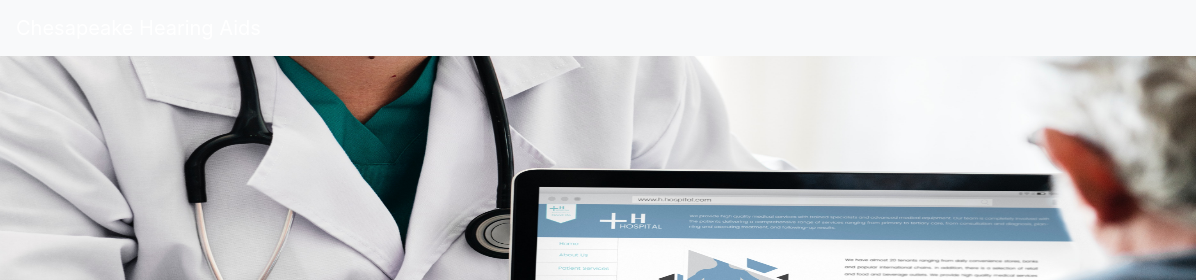
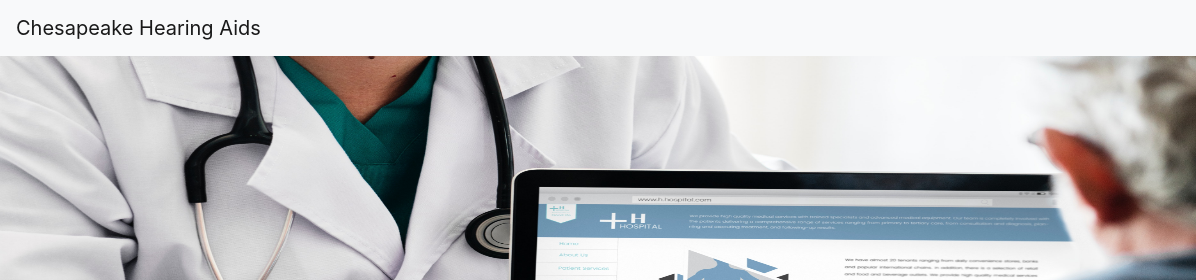
Before and after one commit to CooperHiggins/chesapeakehearingaids, a plain HTML site: page index.html in a window 1280 px wide. Shown: the top 280 px of the page, 0-1196 px from the left. Drawn offline with nearby package versions, Linux system fonts and the light colour scheme.

Commit message:
changed nav brand to black

```diff
--- a/index.html
+++ b/index.html
@@ -37,7 +37,7 @@
 
 <nav class="navbar navbar-expand-lg navbar-light bg-light">
 
-      <a class="navbar-brand white-text" href="index.html">Chesapeake Hearing Aids</a>
+      <a class="navbar-brand black-text" href="index.html">Chesapeake Hearing Aids</a>
 
       <button class="navbar-toggler" type="button" data-toggle="collapse" data-target="#navbarSupportedContent" aria-controls="navbarSupportedContent" aria-expanded="false" aria-label="Toggle navigation">
 
```
